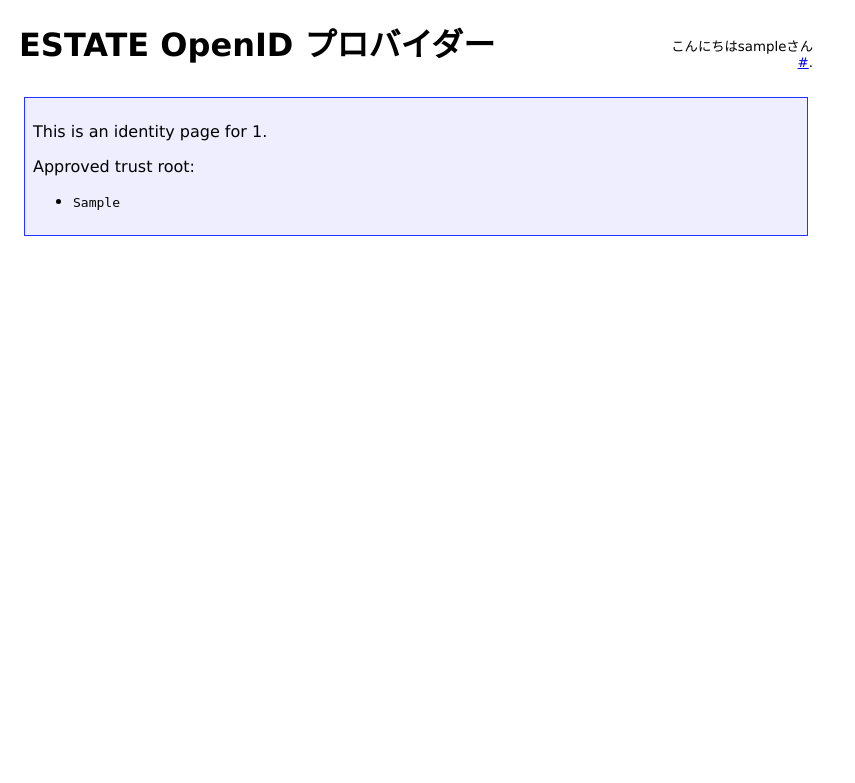
After one commit to take467/estate-proto-on-gae, a Django app: template application/templates/eoid/id.html in a window 1280 px wide. The commit adds this page. Shown: the top 783 px of the page, without its empty margins (0-855 px from the left). Run offline with Django 3.2, Linux system fonts and the light colour scheme; the template is opened without the code that fills it: most values are stand-ins (such as "Sample title", 1, 10 or a date in 2020).

Commit message:
openid implementation

```diff
--- a/app.yaml
+++ b/app.yaml
@@ -24,6 +24,9 @@ handlers:
   script: main.py
   login: admin
 
+- url: /eoid/.*
+  script: main.py
+
 - url: .*
   script: main.py
   login: required
--- a/application/controller/view.py
+++ b/application/controller/view.py
@@ -91,6 +91,7 @@ class ViewController(BaseController):
          config = yaml.dump(cols)
          v = UserView(user_db_id=udb,config=config)
          v.put()
+         res= {"status":"success",'cv_id':v.key().id()}
        else:
          res= {"status":"error","msg":"missing user db"}
      #except Exception, ex:
--- a/application/model/profile.py
+++ b/application/model/profile.py
@@ -32,8 +32,8 @@ class ProfileCore(BaseModel):
   post_at         = db.DateTimeProperty(auto_now_add=True)
 
   disp_columns = [
-	{'name':'post_at','label':'登録日','checked':'checked','width':'100','align':'right','type':'hidden','hidden':'true','format':'%Y/%m/%d %H:%M:%S','search_refinement':'false'}
-	,{'name':'status','label':'ステータス','checked':'checked','width':'30','align':'left','type':'radio','search_refinement':True,'hidden':'true'}
+	{'name':'post_at','label':'登録日','checked':'checked','width':'80','align':'right','type':'hidden','hidden':'true','format':'%Y/%m/%d %H:%M:%S','search_refinement':'false'}
+	,{'name':'status','label':'ステータス','checked':'checked','width':'80','align':'left','type':'radio','search_refinement':True,'hidden':'true'}
 	,{'name':'name','label':'氏名','checked':'checked','width':'100','align':'left','type':'text','search_refinement':'false','hidden':'false'}
 	,{'name':'name_yomi','label':'氏名(かな)','checked':'checked','width':'100','align':'left','type':'text','search_refinement':'false','hidden':'false'}
 	,{'name':'organization','label':'企業/団体','checked':'checked','width':'180','align':'left','type':'text','search_refinement':True,'hidden':'false'}
--- /dev/null
+++ b/application/templates/eoid/id.html
@@ -0,0 +1,14 @@
+{% extends '../openid.html' %}
+{% block openid_server %}
+<link rel="openid.server" href="{{openid_server}}">
+{% endblock %}
+{% block x_xrds_location %}
+<meta http-equiv="x-xrds-location" content="{{x_xrds_location}}">
+{% endblock %}
+{% block message %}
+<p>This is an identity page for {{ claimed_id}}.</p>
+<p>Approved trust root:</p>
+<ul>
+<li><tt>{{trust_root}}</tt></li>
+</ul>
+{% endblock %}
--- /dev/null
+++ b/application/templates/openid.html
@@ -0,0 +1,80 @@
+<html>
+  <head>
+	<title>ESTATE-PROTOTYPE OpenID Server</title>
+	{% block openid_server %}{% endblock %}
+	{% block x_xrds_location %}{% endblock %}
+  </head>
+  <style type="text/css">
+      h1 a:link {
+          color: black;
+          text-decoration: none;
+      }
+      h1 a:visited {
+          color: black;
+          text-decoration: none;
+      }
+      h1 a:hover {
+          text-decoration: underline;
+      }
+      body {
+        font-family: verdana,sans-serif;
+        width: 50em;
+        margin: 1em;
+      }
+      div {
+        padding: .5em;
+      }
+      table {
+        margin: none;
+        padding: none;
+      }
+      .banner {
+        padding: none 1em 1em 1em;
+        width: 100%;
+      }
+      .leftbanner {
+        text-align: left;
+      }
+      .rightbanner {
+        text-align: right;
+        font-size: smaller;
+      }
+      .error {
+        border: 1px solid #ff0000;
+        background: #ffaaaa;
+        margin: .5em;
+      }
+      .message {
+        border: 1px solid #2233ff;
+        background: #eeeeff;
+        margin: .5em;
+      }
+      .form {
+        border: 1px solid #777777;
+        background: #ddddcc;
+        margin: .5em;
+        margin-top: 1em;
+        padding-bottom: 0em;
+      }
+      dd {
+        margin-bottom: 0.5em;
+      }
+  </style>
+  <body>
+    <table class="banner">
+      <tr>
+        <td class="leftbanner">
+          <h1><a href="/">ESTATE OpenID プロバイダー</a></h1>
+        </td>
+        <td class="rightbanner">
+         こんにちは{{loginname}}さん <br/><a href="{{auth_url}}">{{ auth_url_text}}</a>.
+        </td>
+      </tr>
+
+    </table>
+    <div class="message">
+	{% block message %}
+	{% endblock %}
+    </div>
+  </body>
+</html>
--- a/application/templates/standardized.html
+++ b/application/templates/standardized.html
@@ -394,7 +394,9 @@ function initContextMenu(action,el,pos){
 				}
 				$.unblockUI();
 				if( data.status == 'success' ){
-					init_treeview();
+					$.cookie('cv_id',data.cv_id)
+      					location.reload()
+					//init_treeview();
 				}
 			   },
 			   error: function(data){
--- a/index.yaml
+++ b/index.yaml
@@ -353,7 +353,7 @@ indexes:
   - name: zipcode
     direction: desc
 
-# Used 4 times in query history.
+# Unused in query history -- copied from input.
 - kind: ProfileCore
   properties:
   - name: user_db_id
```
Also changed, not shown: application/controller/eoid.py (added, +121 -0 lines), application/templates/eoid/index.html (added, +12 -0 lines), application/templates/eoid/login.html (added, +10 -0 lines).
